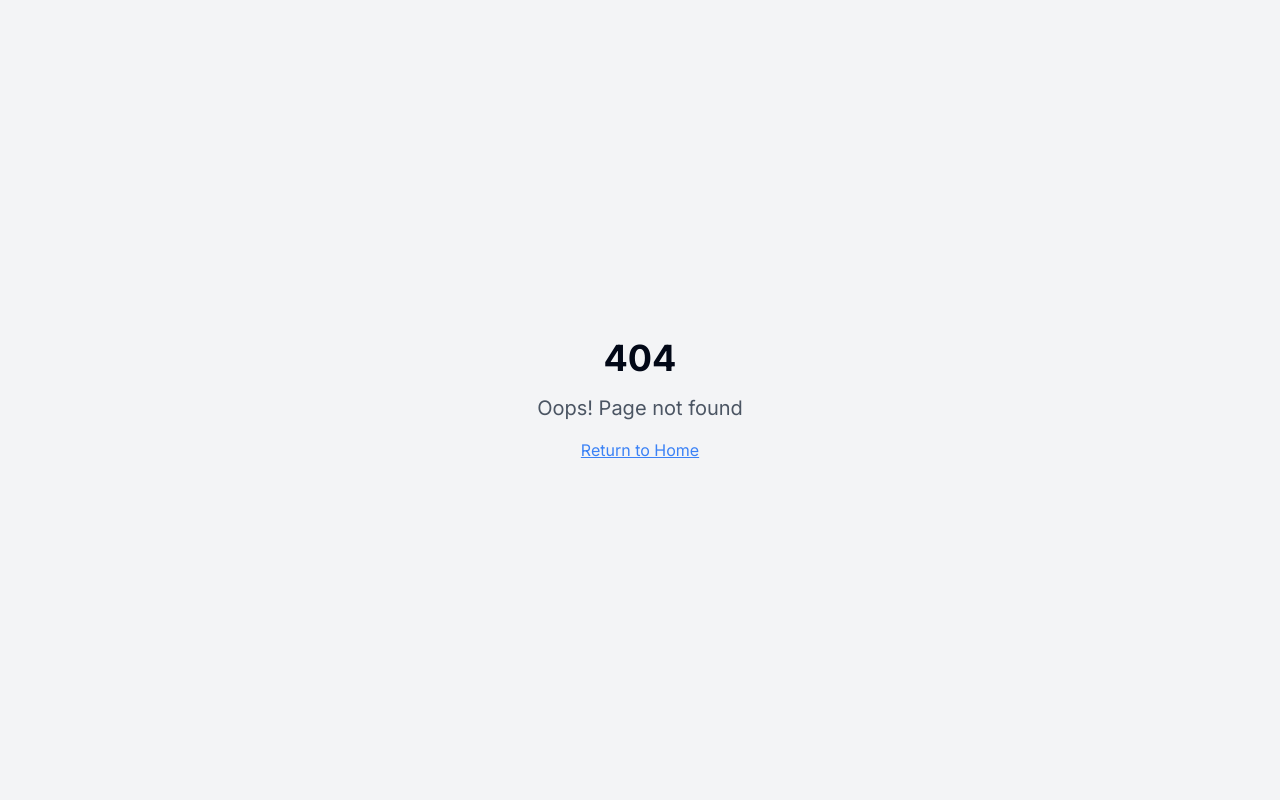
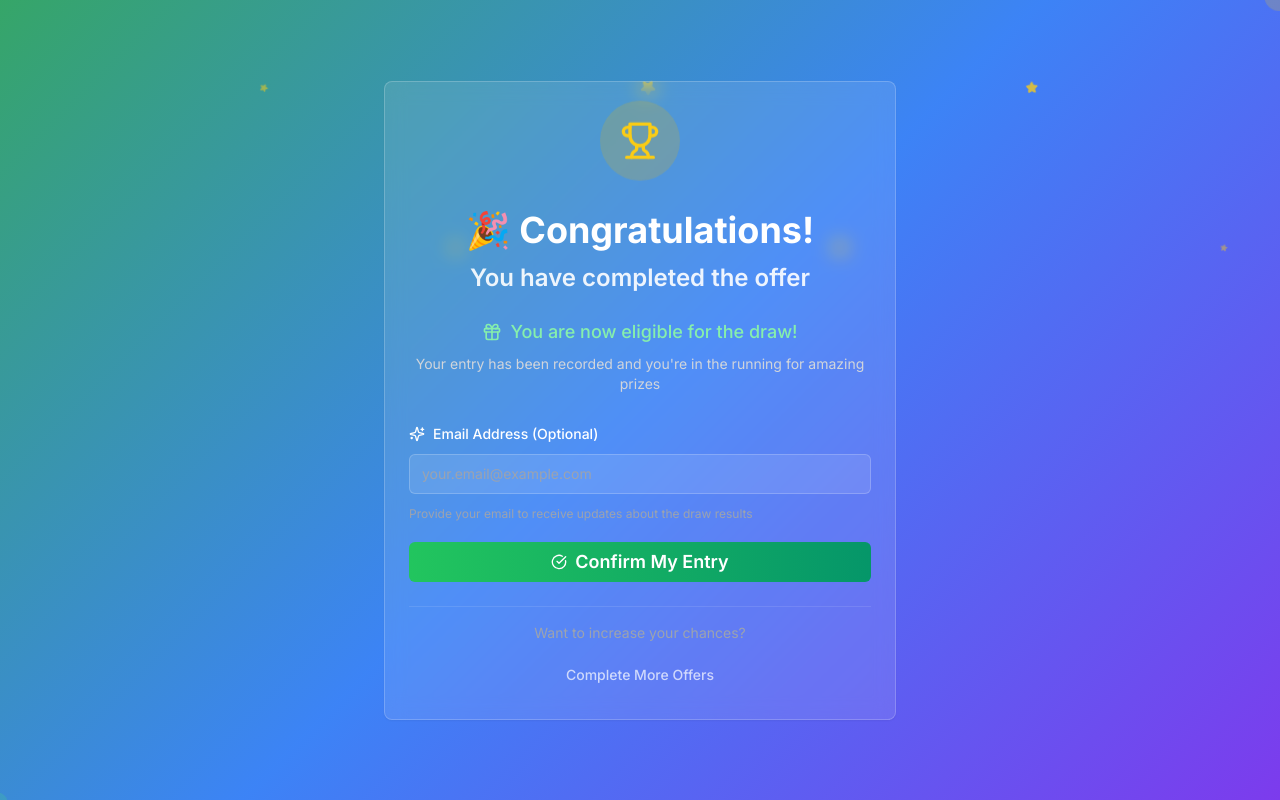
Before and after one commit to DanielHerzz/prize-quest-connect, a React (Vite) app: page /offer-completion in a window 1280 px wide. Before the commit this address had no page. Built offline with nearby package versions, Linux system fonts and the light colour scheme.

Commit message:
Add offer completion confirmation page

```diff
--- a/src/App.tsx
+++ b/src/App.tsx
@@ -9,6 +9,7 @@ import Admin from "./pages/Admin";
 import Winners from "./pages/Winners";
 import ThankYou from "./pages/ThankYou";
 import EmailVerification from "./pages/EmailVerification";
+import OfferCompletion from "./pages/OfferCompletion";
 import NotFound from "./pages/NotFound";
 
 const queryClient = new QueryClient();
@@ -25,6 +26,7 @@ const App = () => (
           <Route path="/winners" element={<Winners />} />
           <Route path="/thank-you" element={<ThankYou />} />
           <Route path="/email-verification" element={<EmailVerification />} />
+          <Route path="/offer-completion" element={<OfferCompletion />} />
           {/* ADD ALL CUSTOM ROUTES ABOVE THE CATCH-ALL "*" ROUTE */}
           <Route path="*" element={<NotFound />} />
         </Routes>
--- /dev/null
+++ b/src/pages/OfferCompletion.tsx
@@ -0,0 +1,182 @@
+import React, { useState, useEffect } from "react";
+import { Button } from "@/components/ui/button";
+import { Input } from "@/components/ui/input";
+import { Label } from "@/components/ui/label";
+import { Card, CardContent, CardHeader } from "@/components/ui/card";
+import { Alert, AlertDescription } from "@/components/ui/alert";
+import { CheckCircle, AlertCircle, Star, Sparkles, Trophy, Gift } from "lucide-react";
+import { useNavigate } from "react-router-dom";
+
+const OfferCompletion = () => {
+  const [email, setEmail] = useState("");
+  const [message, setMessage] = useState("");
+  const [messageType, setMessageType] = useState<"success" | "error" | null>(null);
+  const [isLoading, setIsLoading] = useState(false);
+  const [showSparkles, setShowSparkles] = useState(false);
+  const navigate = useNavigate();
+
+  useEffect(() => {
+    // Trigger sparkle animation on page load
+    const timer = setTimeout(() => {
+      setShowSparkles(true);
+    }, 500);
+
+    return () => clearTimeout(timer);
+  }, []);
+
+  const handleSubmit = async (e: React.FormEvent) => {
+    e.preventDefault();
+
+    if (email && !/^[^\s@]+@[^\s@]+\.[^\s@]+$/.test(email)) {
+      setMessage("Please enter a valid email address");
+      setMessageType("error");
+      return;
+    }
+
+    setIsLoading(true);
+
+    // Simulate confirmation process
+    setTimeout(() => {
+      setMessage("Congratulations! Your entry has been confirmed. You're now in the draw!");
+      setMessageType("success");
+      setIsLoading(false);
+
+      // Redirect to thank you page after 3 seconds
+      setTimeout(() => {
+        navigate("/thank-you");
+      }, 3000);
+    }, 1500);
+  };
+
+  const sparkleElements = Array.from({ length: 6 }, (_, i) => (
+    <div
+      key={i}
+      className={`absolute animate-sparkle ${showSparkles ? 'opacity-100' : 'opacity-0'}`}
+      style={{
+        left: `${20 + i * 15}%`,
+        top: `${10 + (i % 2) * 20}%`,
+        animationDelay: `${i * 0.2}s`,
+        animationDuration: '2s'
+      }}
+    >
+      <Star className="w-4 h-4 text-yellow-400 fill-current" />
+    </div>
+  ));
+
+  return (
+    <div className="min-h-screen bg-gradient-main flex items-center justify-center p-4 relative overflow-hidden">
+      {/* Sparkle Elements */}
+      {sparkleElements}
+
+      <div className="w-full max-w-lg">
+        <Card className="bg-card-dark border-white/20 relative">
+          <CardHeader className="text-center space-y-6 pb-8">
+            {/* Trophy Icon with Animation */}
+            <div className="mx-auto w-20 h-20 bg-yellow-500/20 rounded-full flex items-center justify-center animate-bounce-gentle">
+              <Trophy className="w-10 h-10 text-yellow-400" />
+            </div>
+
+            {/* Main Headline with Fade Animation */}
+            <div className="space-y-3 animate-fade-in">
+              <h1 className="text-3xl md:text-4xl font-bold text-white leading-tight">
+                🎉 Congratulations!
+              </h1>
+              <h2 className="text-xl md:text-2xl font-semibold text-white/90">
+                You have completed the offer
+              </h2>
+            </div>
+
+            {/* Subtext with Scale Animation */}
+            <div className="animate-scale-in" style={{ animationDelay: '0.3s' }}>
+              <p className="text-lg text-green-300 font-medium flex items-center justify-center gap-2">
+                <Gift className="w-5 h-5" />
+                You are now eligible for the draw!
+              </p>
+              <p className="text-gray-300 text-sm mt-2">
+                Your entry has been recorded and you're in the running for amazing prizes
+              </p>
+            </div>
+          </CardHeader>
+
+          <CardContent className="space-y-6">
+            <form onSubmit={handleSubmit} className="space-y-5">
+              <div className="space-y-3">
+                <Label htmlFor="email" className="text-white font-medium flex items-center gap-2">
+                  <Sparkles className="w-4 h-4" />
+                  Email Address (Optional)
+                </Label>
+                <Input
+                  id="email"
+                  type="email"
+                  placeholder="your.email@example.com"
+                  value={email}
+                  onChange={(e) => setEmail(e.target.value)}
+                  className="bg-white/10 border-white/20 text-white placeholder:text-gray-400 focus:border-white/40 transition-all duration-200 focus:bg-white/15"
+                />
+                <p className="text-xs text-gray-400">
+                  Provide your email to receive updates about the draw results
+                </p>
+              </div>
+
+              <Button
+                type="submit"
+                className="w-full bg-gradient-to-r from-green-500 to-emerald-600 hover:from-green-600 hover:to-emerald-700 text-white font-semibold py-4 text-lg transition-all duration-200 transform hover:scale-105 hover:shadow-lg"
+                disabled={isLoading}
+              >
+                {isLoading ? (
+                  <div className="flex items-center gap-2">
+                    <div className="w-4 h-4 border-2 border-white/30 border-t-white rounded-full animate-spin"></div>
+                    Confirming Entry...
+                  </div>
+                ) : (
+                  <div className="flex items-center gap-2">
+                    <CheckCircle className="w-5 h-5" />
+                    Confirm My Entry
+                  </div>
+                )}
+              </Button>
+            </form>
+
+            {message && (
+              <Alert className={`animate-fade-in ${
+                messageType === "success"
+                  ? "bg-green-500/20 border-green-500/30 text-green-300"
+                  : "bg-red-500/20 border-red-500/30 text-red-300"
+              }`}>
+                <div className="flex items-start space-x-3">
+                  {messageType === "success" ? (
+                    <CheckCircle className="w-5 h-5 mt-0.5 flex-shrink-0" />
+                  ) : (
+                    <AlertCircle className="w-5 h-5 mt-0.5 flex-shrink-0" />
+                  )}
+                  <AlertDescription className="text-sm leading-relaxed">
+                    {message}
+                  </AlertDescription>
+                </div>
+              </Alert>
+            )}
+
+            <div className="text-center space-y-3 pt-4 border-t border-white/10">
+              <p className="text-gray-400 text-sm">
+                Want to increase your chances?
+              </p>
+              <Button
+                variant="ghost"
+                onClick={() => navigate("/")}
+                className="text-white/70 hover:text-white hover:bg-white/10 transition-all duration-200"
+              >
+                Complete More Offers
+              </Button>
+            </div>
+          </CardContent>
+        </Card>
+
+        {/* Floating Elements */}
+        <div className="absolute -top-4 -right-4 w-8 h-8 bg-yellow-400/20 rounded-full animate-bounce-gentle" style={{ animationDelay: '1s' }}></div>
+        <div className="absolute -bottom-4 -left-4 w-6 h-6 bg-green-400/20 rounded-full animate-bounce-gentle" style={{ animationDelay: '1.5s' }}></div>
+      </div>
+    </div>
+  );
+};
+
+export default OfferCompletion;
--- a/tailwind.config.ts
+++ b/tailwind.config.ts
@@ -84,11 +84,53 @@ export default {
 					to: {
 						height: '0'
 					}
+				},
+				'fade-in': {
+					'0%': {
+						opacity: '0',
+						transform: 'translateY(20px)'
+					},
+					'100%': {
+						opacity: '1',
+						transform: 'translateY(0)'
+					}
+				},
+				'scale-in': {
+					'0%': {
+						transform: 'scale(0.9)',
+						opacity: '0'
+					},
+					'100%': {
+						transform: 'scale(1)',
+						opacity: '1'
+					}
+				},
+				'bounce-gentle': {
+					'0%, 100%': {
+						transform: 'translateY(0)'
+					},
+					'50%': {
+						transform: 'translateY(-10px)'
+					}
+				},
+				'sparkle': {
+					'0%, 100%': {
+						transform: 'scale(0) rotate(0deg)',
+						opacity: '0'
+					},
+					'50%': {
+						transform: 'scale(1) rotate(180deg)',
+						opacity: '1'
+					}
 				}
 			},
 			animation: {
 				'accordion-down': 'accordion-down 0.2s ease-out',
-				'accordion-up': 'accordion-up 0.2s ease-out'
+				'accordion-up': 'accordion-up 0.2s ease-out',
+				'fade-in': 'fade-in 0.6s ease-out',
+				'scale-in': 'scale-in 0.4s ease-out',
+				'bounce-gentle': 'bounce-gentle 2s ease-in-out infinite',
+				'sparkle': 'sparkle 1.5s ease-in-out infinite'
 			}
 		}
 	},
```
